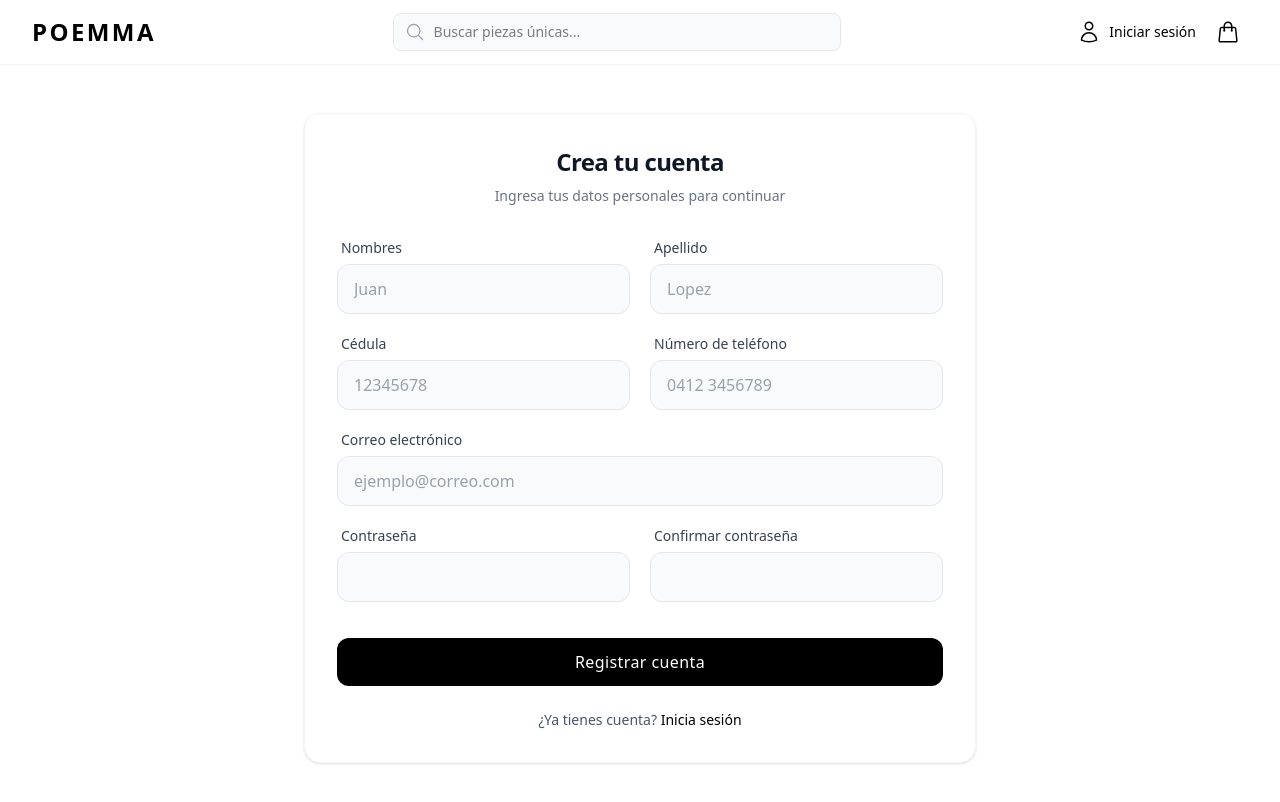
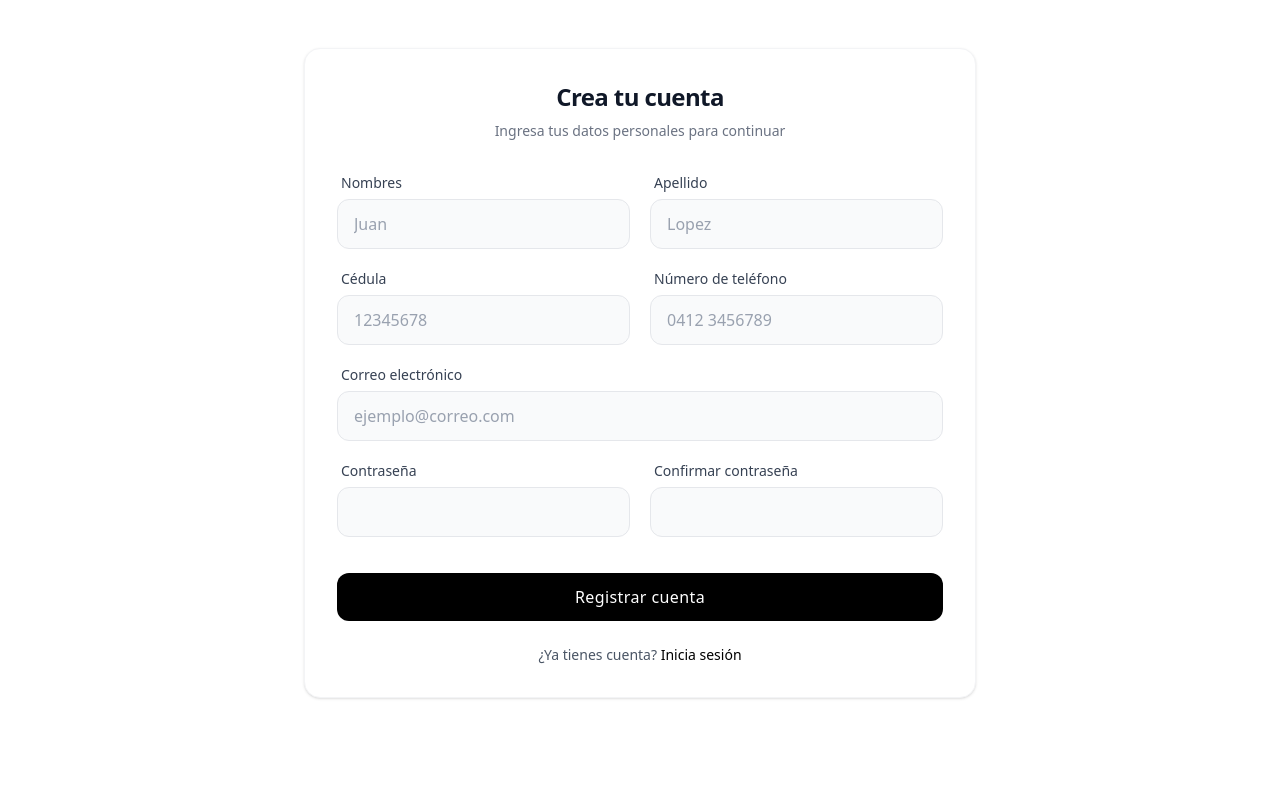
Before and after one commit to Poemma-Shop/ecommerce, a Next.js app: page /register in a window 1280 px wide. Shown: the top 802 px of the page. Built offline with nearby package versions, Linux system fonts and the light colour scheme.

Commit message:
remove navbar

```diff
--- a/src/app/register/page.tsx
+++ b/src/app/register/page.tsx
@@ -3,7 +3,6 @@
 import { useState } from "react";
 import { useForm } from "react-hook-form";
 import { zodResolver } from "@hookform/resolvers/zod";
-import NavBar from "@/components/Navbar";
 import { registerSchema, type RegisterFormData } from "@/lib/schemas/auth";
 
 export default function RegisterPage() {
@@ -33,7 +32,6 @@ export default function RegisterPage() {
 
   return (
     <>
-      <NavBar />
       <main className="mx-auto w-full max-w-6xl px-4 py-12 flex items-center justify-center">
         <section className="w-full max-w-2xl bg-white border border-gray-100 p-8 rounded-2xl shadow-sm">
           <div className="text-center mb-8">
```
